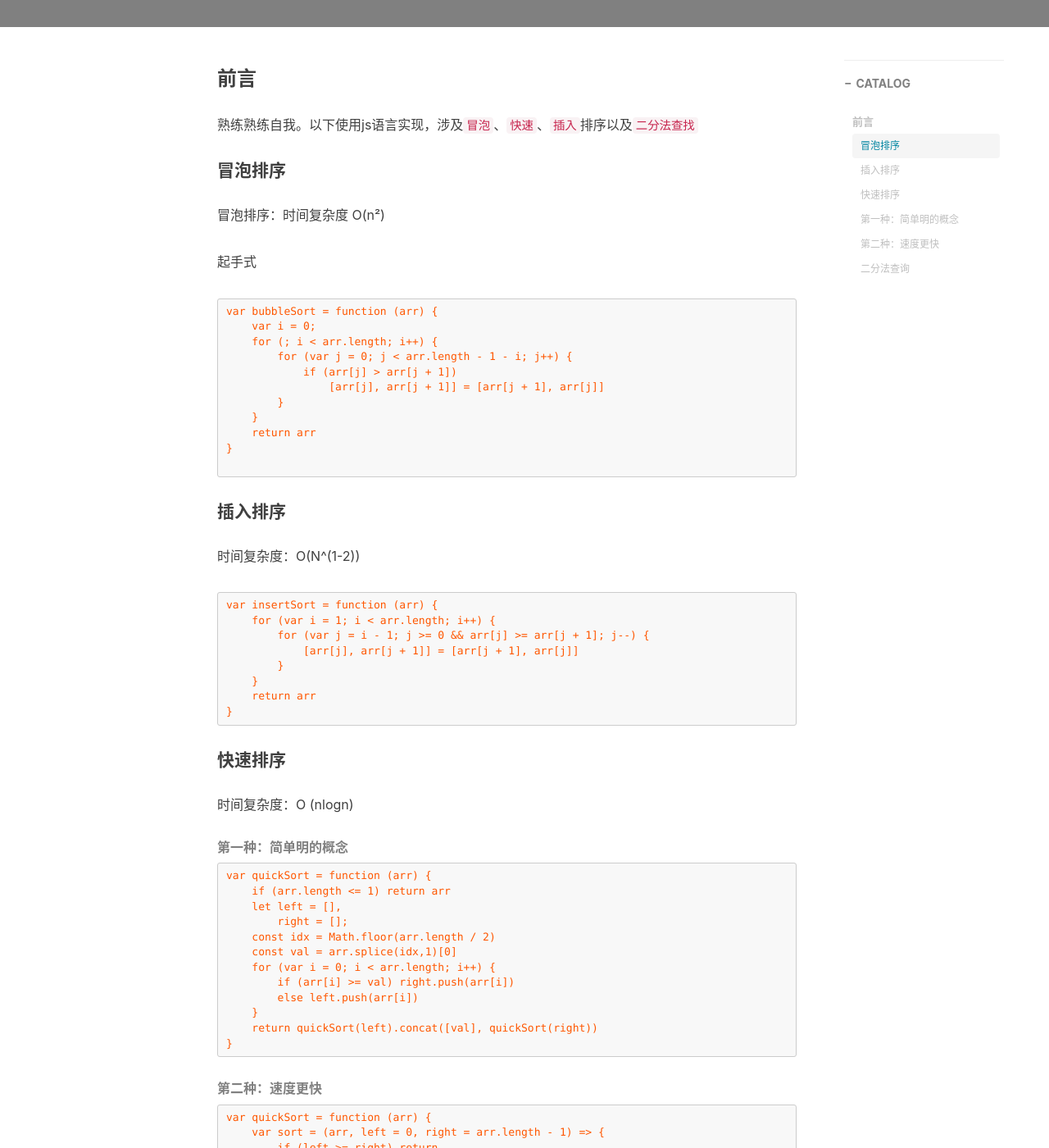
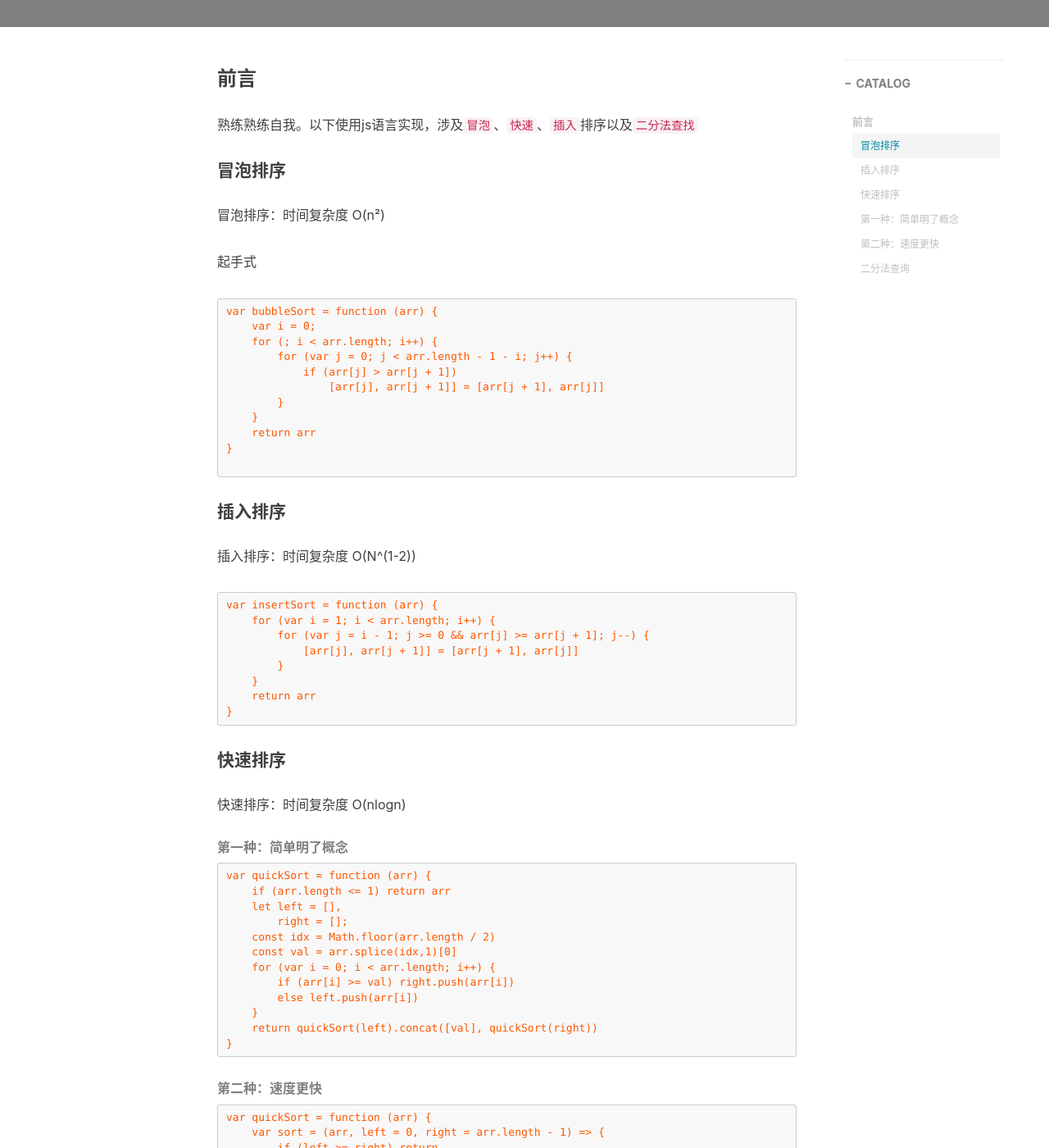
Before and after one commit to Bittersweet-Chocolate/Bittersweet-Chocolate.github.io, a Jekyll site: the page built from _posts/数据结构/2020-4-05-三种排序-二分法.md, in a window 1280 px wide and 1400 px high, scrolled down 490 px. Shown: the whole window at 82% size. Built offline with Jekyll 4.4.1, drawn with Linux system fonts in a browser that asks for light colours; nearby versions of some CDN libraries; comment, search, counter and statistics services are not loaded.

Commit message:
no message

````diff
--- a/_posts/数据结构/2020-4-05-三种排序-二分法.md
+++ b/_posts/数据结构/2020-4-05-三种排序-二分法.md
@@ -40,7 +40,7 @@ var bubbleSort = function (arr) {
 
 #### 插入排序
 
-时间复杂度：O(N^(1-2))
+插入排序：时间复杂度 O(N^(1-2))
 
 ```
 var insertSort = function (arr) {
@@ -55,9 +55,9 @@ var insertSort = function (arr) {
 
 #### 快速排序
 
-时间复杂度：O (nlogn)
+快速排序：时间复杂度 O(nlogn)
 
-###### 第一种：简单明的概念
+###### 第一种：简单明了概念
 
 ```
 var quickSort = function (arr) {
````
